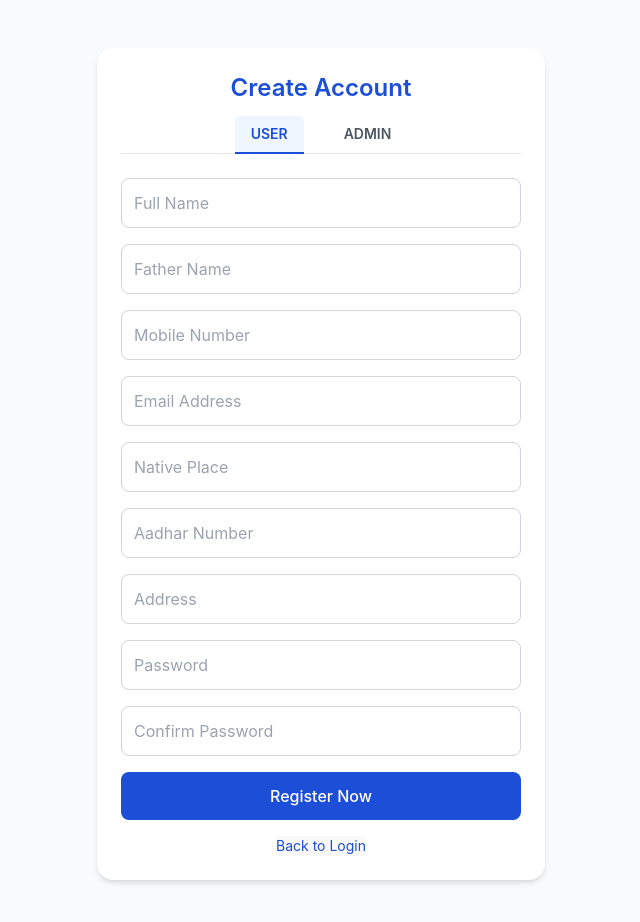
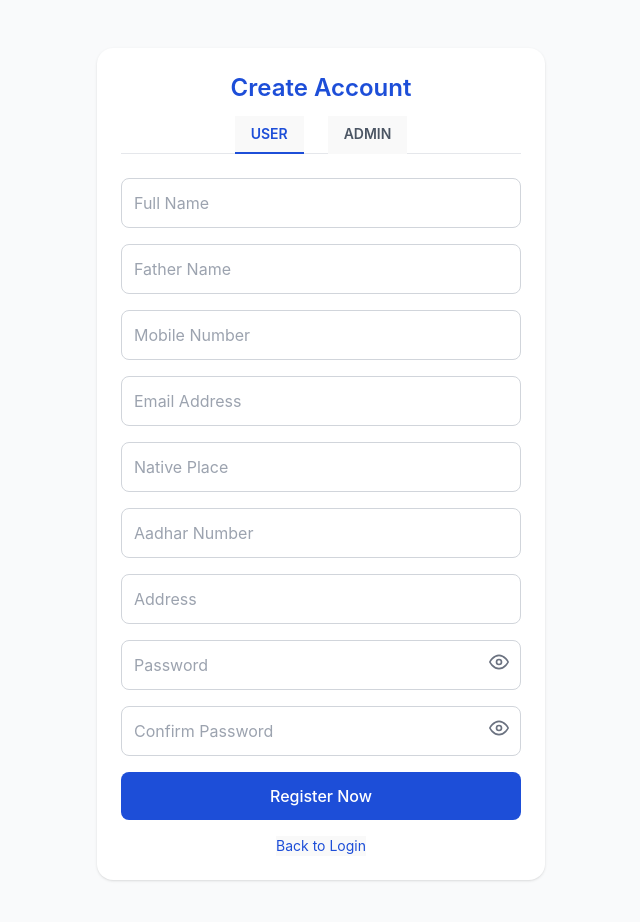
Before and after one commit to sujee-arun31/LearnFortSportsPark, a React (Vite) app: page /register in a window 1280 px wide. Shown: the top 922 px of the page, without its empty margins (319-959 px from the left). Built offline with nearby package versions, Linux system fonts and the light colour scheme.

Commit message:
Initial commit

```diff
--- a/src/components/Auth/CreateAccount.jsx
+++ b/src/components/Auth/CreateAccount.jsx
@@ -1,113 +1,67 @@
 import React, { useState, useEffect } from "react";
 import { useNavigate, useLocation } from "react-router-dom";
+import { FiEye, FiEyeOff } from "react-icons/fi";
+
+// Independent Input Component (THIS FIXES YOUR ISSUE)
+const InputField = ({ name, placeholder, type = "text", value, onChange }) => (
+  <input
+    name={name}
+    placeholder={placeholder}
+    type={type}
+    value={value}
+    onChange={onChange}
+    required
+    autoComplete="off"
+    className="w-full border border-gray-300 rounded-lg p-3 focus:ring-2 focus:ring-blue-500 outline-none"
+  />
+);
 
 const CreateAccount = () => {
-  const [activeTab, setActiveTab] = useState("USER");
-  const [toast, setToast] = useState({ message: "", type: "" });
-  const [isLoading, setIsLoading] = useState(false);
   const navigate = useNavigate();
   const location = useLocation();
 
+  const [form, setForm] = useState({
+    name: "",
+    father_name: "",
+    mobile: "",
+    email: "",
+    native_place: "",
+    aadhar_number: "",
+    address: "",
+    password: "",
+    confirmPassword: "",
+  });
+
+  const [activeTab, setActiveTab] = useState("USER");
+  const [toast, setToast] = useState("");
+  const [isLoading, setIsLoading] = useState(false);
+  const [showPassword, setShowPassword] = useState(false);
+  const [showConfirm, setShowConfirm] = useState(false);
+
+  // ?role=user/admin
   useEffect(() => {
     const params = new URLSearchParams(location.search);
     const role = params.get("role");
-    if (role === "admin") setActiveTab("ADMIN");
-    else if (role === "user") setActiveTab("USER");
-  }, []);
+    setActiveTab(role === "admin" ? "ADMIN" : "USER");
+  }, [location.search]);
 
+  // Universal change handler
+  const handleChange = (e) => {
+    const { name, value } = e.target;
+
+    setForm((prev) => ({
+      ...prev,
+      [name]: value,
+    }));
+  };
 
   const onSubmit = async (e) => {
     e.preventDefault();
 
-    const form = e.target;
-
-    const name = (form.name.value || "").trim();
-    const father_name = (form.father_name.value || "").trim();
-    const mobile = (form.mobile.value || "").trim();
-    const email = (form.email.value || "").trim();
-    const native_place = (form.native_place.value || "").trim();
-    const aadhar_number = (form.aadhar_number.value || "").trim();
-    const address = (form.address.value || "").trim();
-    const password = (form.password.value || "").trim();
-    const confirmPassword = (form.confirmPassword.value || "").trim();
-
-    if (!name) {
-      setToast({ message: "Please enter your full name", type: "error" });
+    if (form.password !== form.confirmPassword) {
+      setToast("Passwords do not match");
       return;
     }
-
-    if (!father_name) {
-      setToast({ message: "Please enter father name", type: "error" });
-      return;
-    }
-
-    if (!mobile) {
-      setToast({ message: "Please enter mobile number", type: "error" });
-      return;
-    }
-
-    if (!/^\d{10}$/.test(mobile)) {
-      setToast({ message: "Mobile number must be 10 digits", type: "error" });
-      return;
-    }
-
-    if (!email) {
-      setToast({ message: "Please enter email address", type: "error" });
-      return;
-    }
-
-    if (!/^[^\s@]+@[^\s@]+\.[^\s@]+$/.test(email)) {
-      setToast({ message: "Please enter a valid email address", type: "error" });
-      return;
-    }
-
-    if (!native_place) {
-      setToast({ message: "Please enter native place", type: "error" });
-      return;
-    }
-
-    if (!aadhar_number) {
-      setToast({ message: "Please enter Aadhar number", type: "error" });
-      return;
-    }
-
-    if (!address) {
-      setToast({ message: "Please enter address", type: "error" });
-      return;
-    }
-
-    if (!password) {
-      setToast({ message: "Invalid password", type: "error" });
-      return;
-    }
-
-    if (password.length < 6) {
-      setToast({ message: "Password must be at least 6 characters", type: "error" });
-      return;
-    }
-
-    if (!confirmPassword) {
-      setToast({ message: "Please confirm your password", type: "error" });
-      return;
-    }
-
-    if (password !== confirmPassword) {
-      setToast({ message: "Password and Confirm Password must match", type: "error" });
-      return;
-    }
-
-    const body = {
-      name,
-      father_name,
-      mobile,
-      email,
-      native_place,
-      aadhar_number,
-      address,
-      country_code: "in",
-      mobile_code: "91",
-      password,
-    };
 
     const url =
       activeTab === "ADMIN"
@@ -115,147 +69,173 @@ const CreateAccount = () => {
         : "https://learn-fornt-app.vercel.app/v1/user/register";
 
     setIsLoading(true);
-    setToast({ message: "", type: "" });
+    setToast("");
 
     try {
       const res = await fetch(url, {
         method: "POST",
-        headers: {
-          "Content-Type": "application/json",
-        },
-        body: JSON.stringify(body),
+        headers: { "Content-Type": "application/json" },
+        body: JSON.stringify({
+          ...form,
+          country_code: "in",
+          mobile_code: "91",
+        }),
       });
 
+      const data = await res.json();
+
       if (!res.ok) {
-        const errorText = await res.text();
-        let message = "Registration failed";
-        if (errorText) {
-          try {
-            const parsed = JSON.parse(errorText);
-            message = parsed.message || parsed.error || message;
-          } catch {
-            message = errorText;
-          }
-        }
-        throw new Error(message);
+        setToast(data.error || data.message || "Registration failed");
+        return;
       }
 
-      setToast({ message: "Registered successfully", type: "success" });
-
-      setTimeout(() => {
-        navigate("/login");
-      }, 1500);
-    } catch (err) {
-      setToast({ message: err.message || "Registration failed", type: "error" });
+      setToast("Registered successfully!");
+      setTimeout(() => navigate("/login"), 1200);
+    } catch {
+      setToast("Something went wrong");
     } finally {
       setIsLoading(false);
     }
   };
 
-  const Field = ({ placeholder, type = "text", name }) => (
-    <input
-      type={type}
-      placeholder={placeholder}
-      name={name}
-      className="w-full border border-gray-300 rounded-lg p-3 focus:ring-2 focus:ring-blue-500 outline-none"
-    />
-  );
-
-  const Form = () => (
-    <form onSubmit={onSubmit} className="space-y-4">
-      <Field
-        placeholder="Full Name"
-        name="name"
-      />
-      <Field
-        placeholder="Father Name"
-        name="father_name"
-      />
-      <div className="grid grid-cols-1 gap-3">
-        <Field
-          placeholder="Mobile Number"
-          type="tel"
-          name="mobile"
-        />
-      </div>
-      <Field
-        placeholder="Email Address"
-        type="email"
-        name="email"
-      />
-      <Field
-        placeholder="Native Place"
-        name="native_place"
-      />
-      <Field
-        placeholder="Aadhar Number"
-        name="aadhar_number"
-      />
-      <Field
-        placeholder="Address"
-        name="address"
-      />
-      <Field
-        placeholder="Password"
-        type="password"
-        name="password"
-      />
-      <Field
-        placeholder="Confirm Password"
-        type="password"
-        name="confirmPassword"
-      />
-      <button
-        type="submit"
-        disabled={isLoading}
-        className={`w-full bg-blue-700 text-white rounded-lg py-3 font-medium hover:bg-blue-800 transition
-          ${isLoading ? "opacity-70 cursor-not-allowed" : ""}`}
+  return (
+    <div className="min-h-screen flex items-center justify-center p-4 bg-gray-50">
+      {toast && (
+        <div
+          className={`fixed top-4 right-4 px-4 py-2 rounded shadow text-white
+      ${toast.includes("success") ? "bg-green-600" : "bg-red-600"}`}
         >
-        {isLoading ? "Registering..." : "Register Now"}
-      </button>
-    </form>
-  );
-
-  return (
-    <div className="min-h-screen bg-gray-50 flex items-center justify-center p-4">
-      {toast.message && (
-        <div
-          className={`fixed top-4 right-4 px-4 py-2 rounded-md text-white shadow-lg text-sm
-            ${toast.type === "success" ? "bg-green-600" : "bg-red-600"}`}
-        >
-          {toast.message}
+          {toast}
         </div>
       )}
+
       <div className="max-w-md w-full">
-        <div className="bg-white rounded-2xl shadow-md p-6">
-          <h1 className="text-2xl font-semibold text-center text-blue-700 mb-1">Create Account</h1>
+        <div className="bg-white rounded-2xl shadow p-6">
+          <h1 className="text-2xl font-semibold text-center text-blue-700 mb-3">
+            Create Account
+          </h1>
+
           {/* Tabs */}
-<div className="flex justify-center space-x-6 mt-3 mb-6 border-b">
-  {(["USER", "ADMIN"]).map((tab) => (
+          <div className="flex justify-center space-x-6 mb-6 border-b">
+            {["USER", "ADMIN"].map((tab) => (
               <button
                 key={tab}
                 onClick={() => setActiveTab(tab)}
-      className={`
-        px-4 py-2 -mb-px border-b-2 text-sm font-semibold rounded-t-md
-        transition-all
-        ${activeTab === tab
-          ? "border-blue-700 text-blue-700 bg-blue-50"
-          : "border-transparent text-gray-600 bg-transparent hover:bg-gray-100"
-        }
-        focus:outline-none focus:ring-0 focus:border-transparent
-      `}
+                className={`px-4 py-2 -mb-px border-b-2 text-sm font-semibold ${
+                  activeTab === tab
+                    ? "border-blue-700 text-blue-700"
+                    : "border-transparent text-gray-600"
+                }`}
               >
                 {tab}
               </button>
             ))}
           </div>
 
+          {/* Form */}
+          <form onSubmit={onSubmit} className="space-y-4">
+            <InputField
+              name="name"
+              placeholder="Full Name"
+              value={form.name}
+              onChange={handleChange}
+            />
+            <InputField
+              name="father_name"
+              placeholder="Father Name"
+              value={form.father_name}
+              onChange={handleChange}
+            />
+            <InputField
+              name="mobile"
+              placeholder="Mobile Number"
+              value={form.mobile}
+              onChange={handleChange}
+            />
+            <InputField
+              name="email"
+              placeholder="Email Address"
+              type="email"
+              value={form.email}
+              onChange={handleChange}
+            />
+            <InputField
+              name="native_place"
+              placeholder="Native Place"
+              value={form.native_place}
+              onChange={handleChange}
+            />
+            <InputField
+              name="aadhar_number"
+              placeholder="Aadhar Number"
+              value={form.aadhar_number}
+              onChange={handleChange}
+            />
+            <InputField
+              name="address"
+              placeholder="Address"
+              value={form.address}
+              onChange={handleChange}
+            />
 
-          {/* Form content changes per tab if needed later */}
-          <Form />
+            {/* Password */}
+            <div className="relative">
+              <input
+                name="password"
+                type={showPassword ? "text" : "password"}
+                placeholder="Password"
+                value={form.password}
+                onChange={handleChange}
+                required
+                autoComplete="off"
+                className="w-full border border-gray-300 rounded-lg p-3 pr-10 focus:ring-2 focus:ring-blue-500 outline-none"
+              />
+              <span
+                className="absolute right-3 top-3 cursor-pointer text-gray-500"
+                onClick={() => setShowPassword(!showPassword)}
+              >
+                {showPassword ? <FiEyeOff size={20} /> : <FiEye size={20} />}
+              </span>
+            </div>
+
+            {/* Confirm Password */}
+            <div className="relative">
+              <input
+                name="confirmPassword"
+                type={showConfirm ? "text" : "password"}
+                placeholder="Confirm Password"
+                value={form.confirmPassword}
+                onChange={handleChange}
+                required
+                autoComplete="off"
+                className="w-full border border-gray-300 rounded-lg p-3 pr-10 focus:ring-2 focus:ring-blue-500 outline-none"
+              />
+              <span
+                className="absolute right-3 top-3 cursor-pointer text-gray-500"
+                onClick={() => setShowConfirm(!showConfirm)}
+              >
+                {showConfirm ? <FiEyeOff size={20} /> : <FiEye size={20} />}
+              </span>
+            </div>
+
+            <button
+              type="submit"
+              disabled={isLoading}
+              className={`w-full bg-blue-700 text-white rounded-lg py-3 font-medium hover:bg-blue-800 ${
+                isLoading ? "opacity-70 cursor-not-allowed" : ""
+              }`}
+            >
+              {isLoading ? "Registering..." : "Register Now"}
+            </button>
+          </form>
 
           <div className="text-center mt-4 text-sm">
-            <button onClick={() => navigate("/login")} className="text-blue-700 hover:underline">Back to Login</button>
+            <button
+              onClick={() => navigate("/login")}
+              className="text-blue-700 hover:underline"
+            >
+              Back to Login
+            </button>
           </div>
         </div>
       </div>
```
Lines whose indentation alone changed are shown as unchanged.
